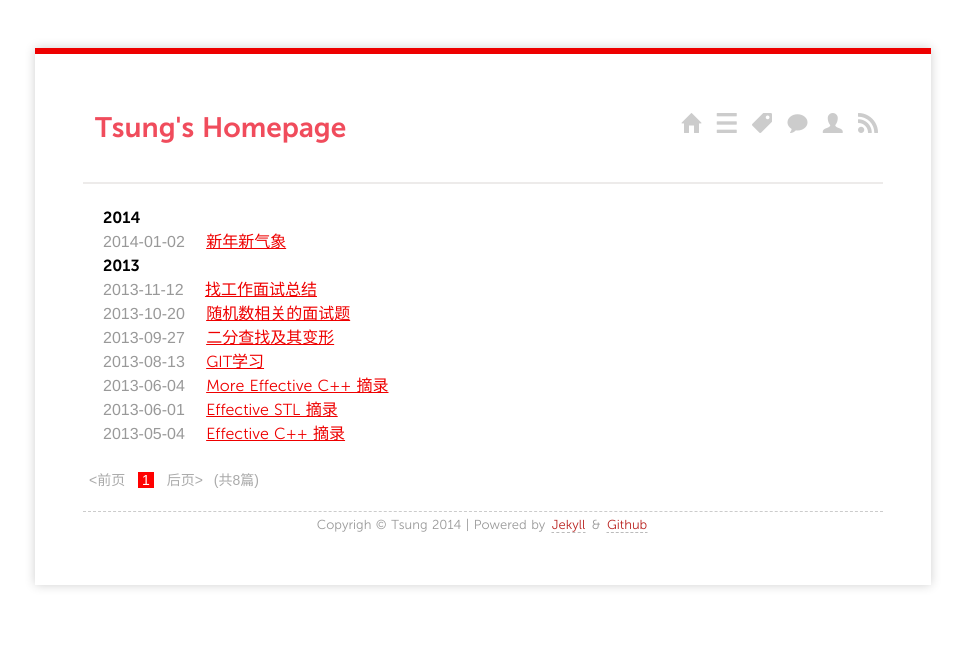
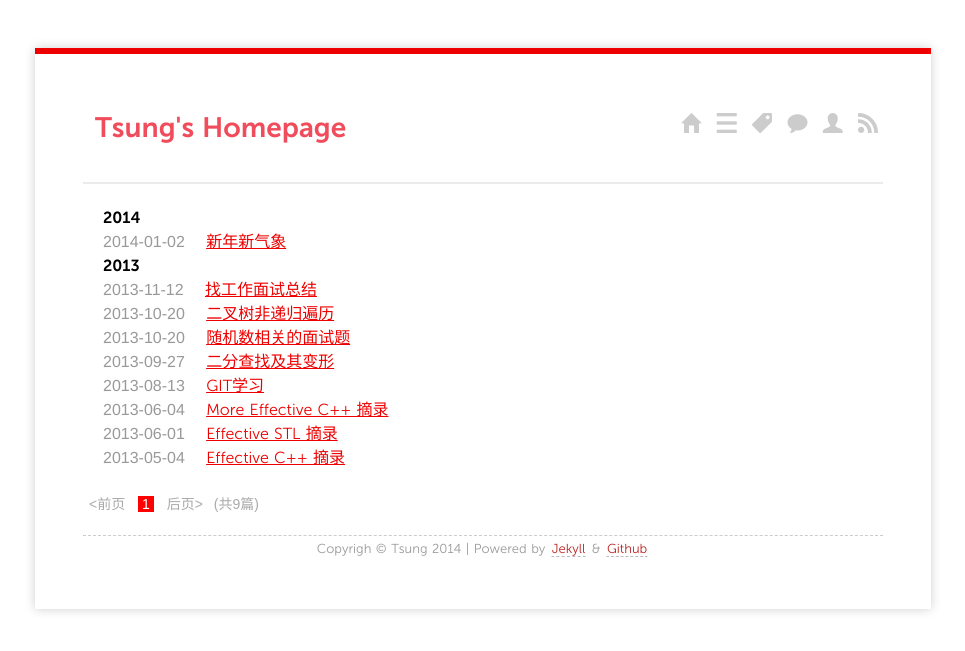
Before and after one commit to JiaxiangZheng/octman, a Jekyll site: the page built from index.html, in a window 1280 px wide. Shown: the top 651 px of the page, without its empty margins (157-1122 px from the left). Built offline with Jekyll 4.4.1, drawn with Linux system fonts in a browser that asks for light colours; Markdown is read by kramdown in place of the engine named in the settings; the list of posts is cut into pages by our own code.

Commit message:
publish the tree traverse article

```diff
--- a/_posts/2013/__2013-10-20-note-tree-traverse-nonrecursive.md
+++ b/_posts/2013/2013-10-20-note-tree-traverse-nonrecursive.md
@@ -5,9 +5,9 @@ categories:
 - Algorithm
 - Data Struture
 tags:
-- binary tree
-- programming
-- algorithm
+- 面试题
+- 算法
+- 二叉树
 ---
 
 二叉树的主要遍历方式有四种，分别是前、中、后、层序遍历。其中前面三种方式定义本身就是一个递归的形式，因此很容易通过递归方式把它们实现出来，而层序遍历则需要用到一个辅助的队列不断地把一层的结点不断地添加到队列中。对于层序的方法，如果把二叉树看作有向图，那就是一个广度优先遍历算法了。本方主要是就前三种遍历的非递归方式进行分析。其中前序和中序基本相同，而后序非递归则是难度最大的。
```
